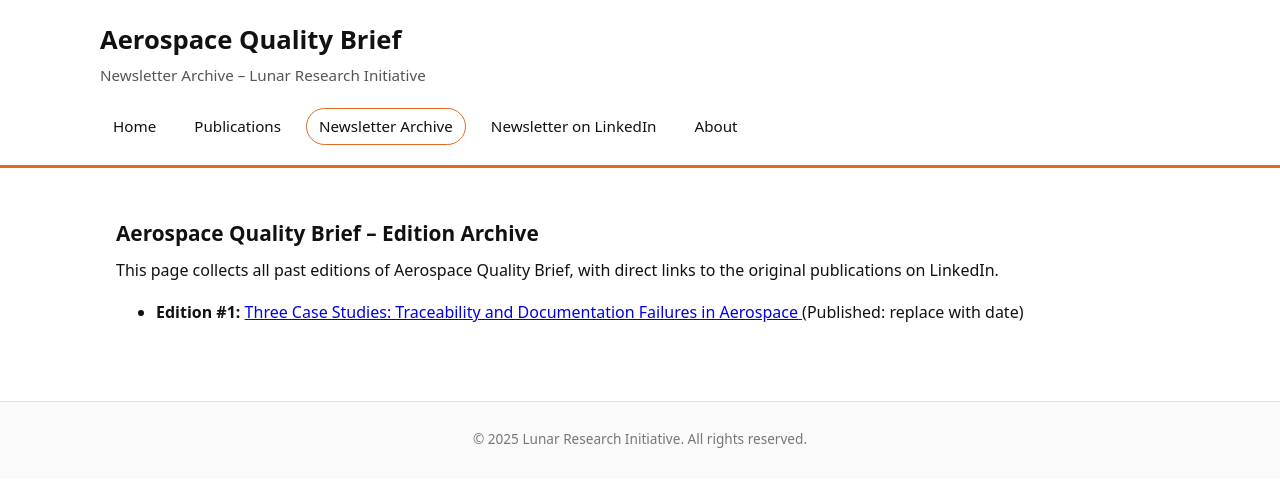
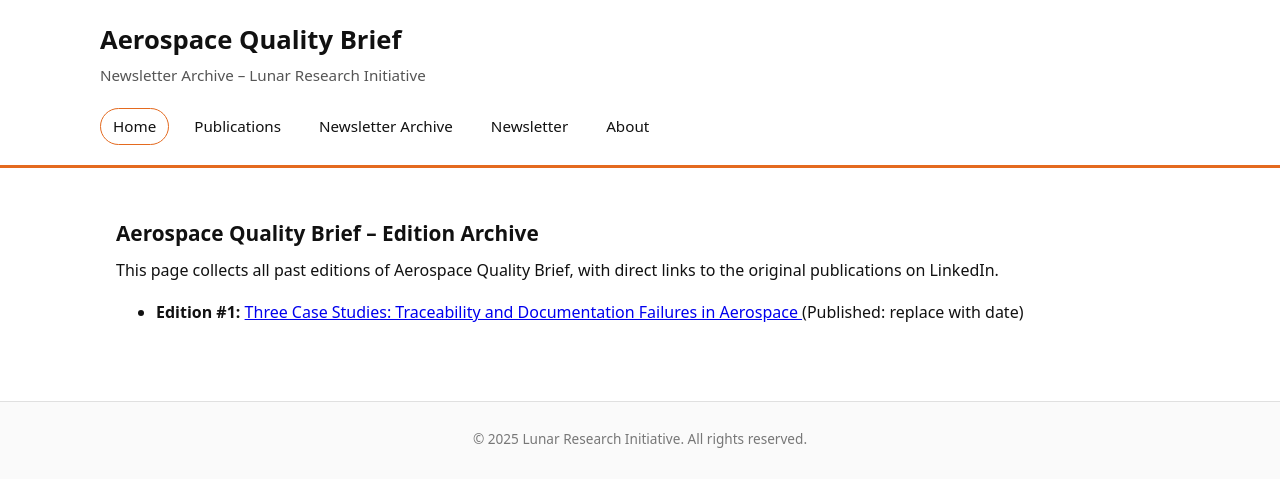
Before and after one commit to rlphfgr78/LunarResearchInitiative.github.io, a plain HTML site: page newsletter.html in a window 1280 px wide. Drawn offline with Linux system fonts and the light colour scheme.

Commit message:
Update newsletter.html

```diff
--- a/newsletter.html
+++ b/newsletter.html
@@ -16,15 +16,16 @@
     </div>
   </div>
 
-  <nav class="top-nav">
-    <a href="index.html">Home</a>
-    <a href="publications.html">Publications</a>
-    <a href="newsletter.html" class="active">Newsletter Archive</a>
-    <a href="https://www.linkedin.com/build-relation/newsletter-follow?entityUrn=7402028860193796097" target="_blank" rel="noopener">
-      Newsletter on LinkedIn
-    </a>
-    <a href="index.html#about">About</a>
-  </nav>
+ <nav class="top-nav">
+  <a href="index.html" class="active">Home</a>
+  <a href="publications.html">Publications</a>
+  <a href="newsletter.html">Newsletter Archive</a>
+  <a href="https://www.linkedin.com/build-relation/newsletter-follow?entityUrn=7402028860193796097" target="_blank" rel="noopener">
+    Newsletter
+  </a>
+  <a href="#about">About</a>
+</nav>
+
 </header>
 
 <main>
```
